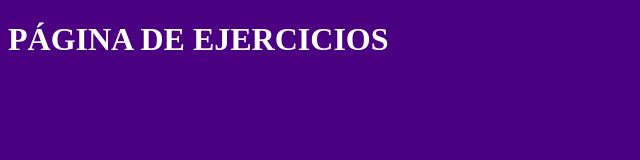
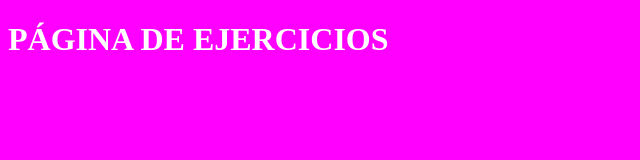
Before and after one commit to ingacevedo2006/practice-hmtl-css, a plain HTML site: page index.html in a window 1280 px wide. Shown: the whole page, without its empty margins (0-640 px from the left). Drawn offline with Linux system fonts and the light colour scheme.

Commit message:
Update style.css

```diff
--- a/style.css
+++ b/style.css
@@ -1,5 +1,5 @@
 body{
    /* 2) Definiendo estilos básicos */
-    background-color: #4B0082;
+    background-color: #FF00FF;
     color: white;
 }
```
